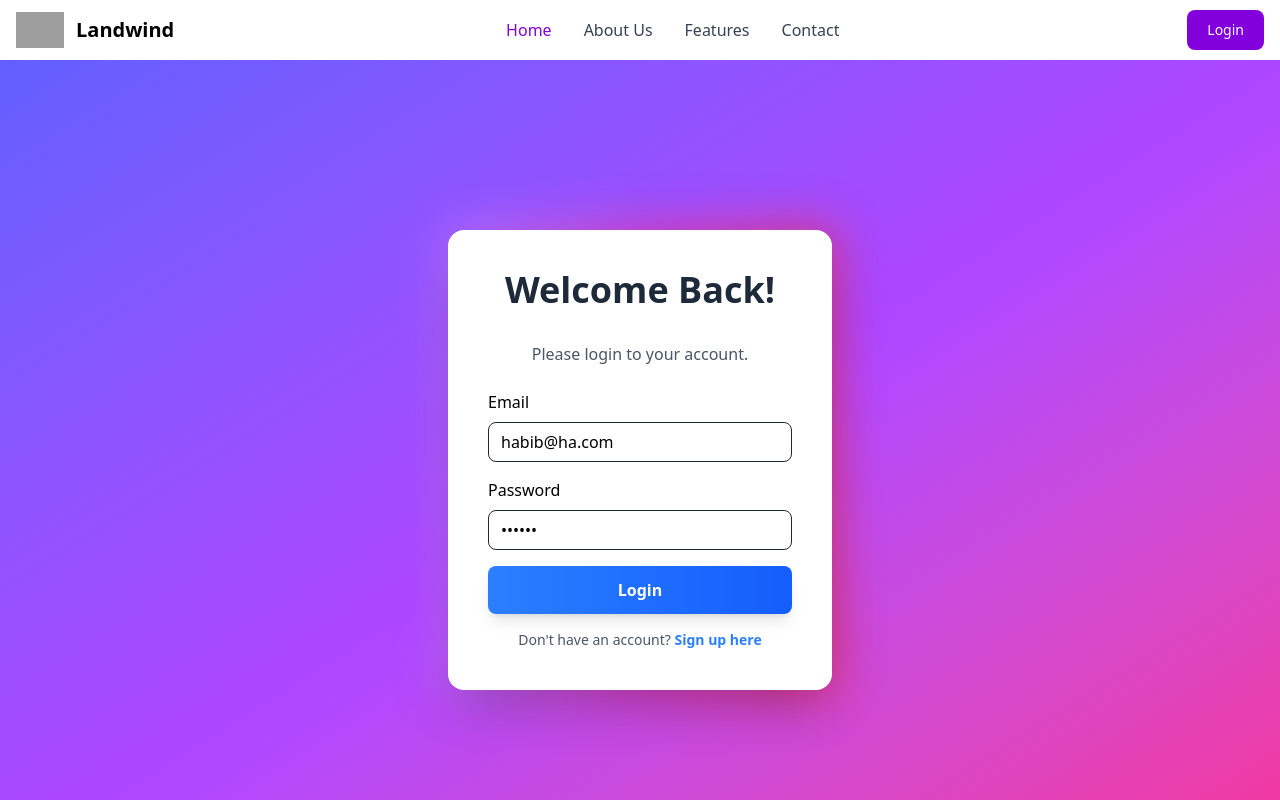
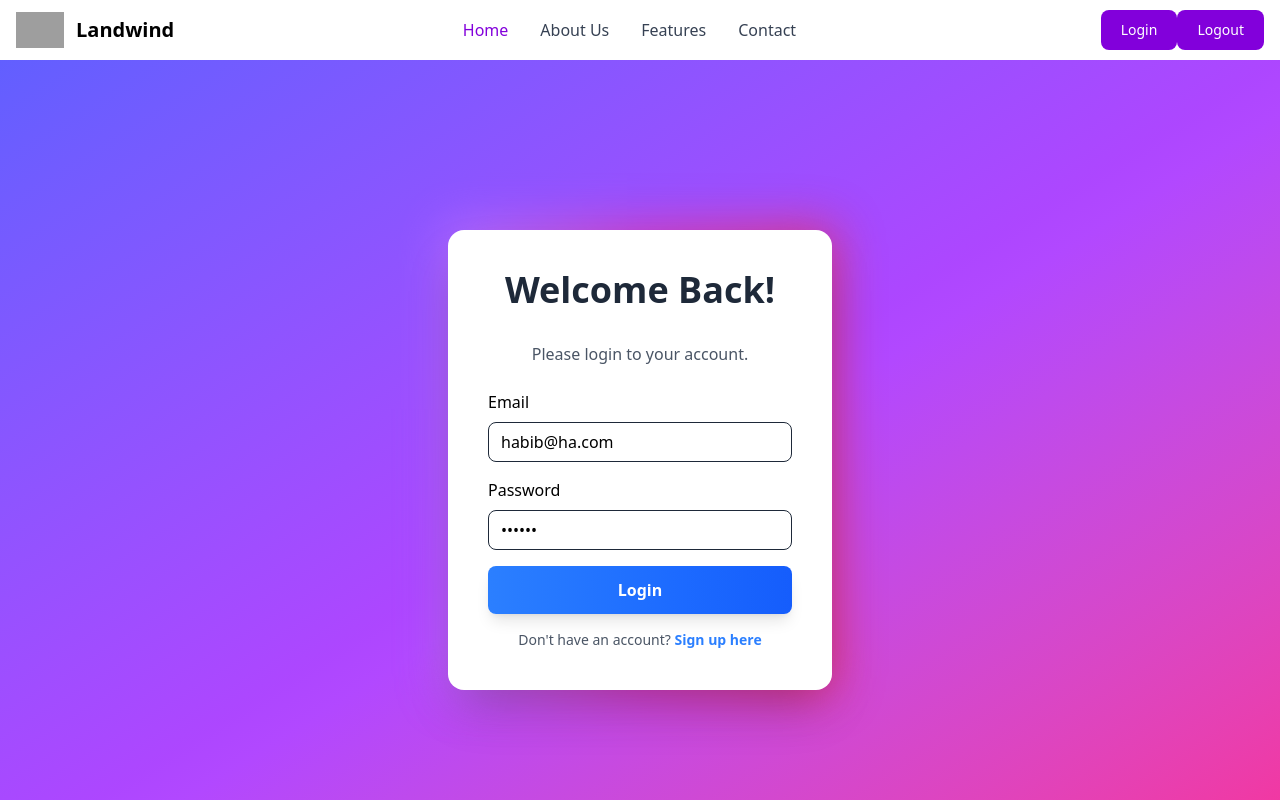
Before and after one commit to mhrhabib2004/Stationery-Shop-client, a React (Vite) app: page /login in a window 1280 px wide. Shown: the top 800 px of the page. Built offline with nearby package versions, Linux system fonts and the light colour scheme; grey boxes are pictures that could not be loaded.

Commit message:
up:navber

```diff
--- a/src/components/Home/Navber/Navber.tsx
+++ b/src/components/Home/Navber/Navber.tsx
@@ -1,4 +1,6 @@
 import { useState } from "react";
+import { useAppDispatch } from "../../../redux/hooks";
+import { logout } from "../../../redux/features/auth/authSlice";
 
 export default function Navber() {
     const [isMenuOpen, setIsMenuOpen] = useState(false);
@@ -6,6 +8,10 @@ export default function Navber() {
   const toggleMenu = () => {
     setIsMenuOpen((prev) => !prev);
   };
+const dispatch = useAppDispatch()
+  const handelLogout = ()=>{
+dispatch(logout())
+  }
 
   return (
     <nav className="bg-white border-gray-200 py-2.5 dark:bg-gray-900">
@@ -31,6 +37,11 @@ export default function Navber() {
           >
             Login
           </a>
+          <button onClick={handelLogout}
+            className="text-white bg-purple-700 hover:bg-purple-800 focus:ring-4 focus:ring-purple-300 font-medium rounded-lg text-sm px-4 lg:px-5 py-2 lg:py-2.5 sm:mr-2 lg:mr-0 dark:bg-purple-600 dark:hover:bg-purple-700 focus:outline-none dark:focus:ring-purple-800"
+          >
+            Logout
+          </button>
           <button
             onClick={toggleMenu}
             className="inline-flex items-center p-2 ml-1 text-sm text-gray-500 rounded-lg lg:hidden hover:bg-gray-100 focus:outline-none focus:ring-2 focus:ring-gray-200 dark:text-gray-400 dark:hover:bg-gray-700 dark:focus:ring-gray-600"
--- a/src/components/pages/Login.tsx
+++ b/src/components/pages/Login.tsx
@@ -5,6 +5,8 @@ import { useLoginMutation } from "../../redux/features/auth/authApi";
 import { useAppDispatch } from "../../redux/hooks";
 import { setUser } from "../../redux/features/auth/authSlice";
 import { verifyToken } from "../utils/verifyToken";
+import { useNavigate } from "react-router-dom";
+import { toast } from "sonner";
 
 export default function Login() {
   const dispaatch = useAppDispatch();
@@ -16,21 +18,28 @@ export default function Login() {
 
     }
   });
+  const navigate = useNavigate();
   const [login,{error}]=useLoginMutation();
 
   // console.log('data=>',data);
   // console.log('error=>',error);
 
   const onSubmit = async (data: any) => {
+   try {
     const userInfo = {
       email : data.email,
       password:data.password,
     }
 const res = await login(userInfo).unwrap();
 const user = verifyToken(res.data.token)
-console.log(user);
+// console.log(user);
 dispaatch(setUser({user:user, token : res.data.token}))
-    console.log("Form Data:", res);
+    // console.log("Form Data:", res);
+    toast.success("logged in ");
+    navigate("/")
+   } catch (error) {
+    toast.error("someting went wron")
+   }
   };
 
   return (
```
